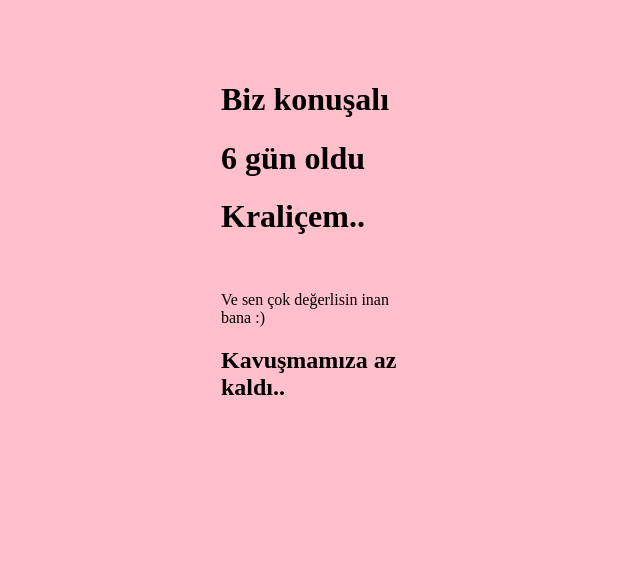
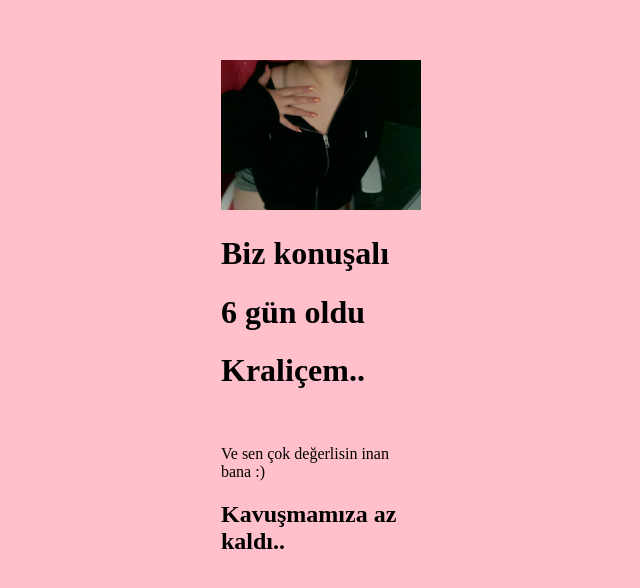
Before and after one commit to iamseven7/bgm, a plain HTML site: page index.html in a window 1280 px wide. Shown: the part 212-800 px from the top of the page, without its empty margins (319-959 px from the left). Drawn offline with Linux system fonts and the light colour scheme.

Commit message:
Update index.html

```diff
--- a/index.html
+++ b/index.html
@@ -12,6 +12,7 @@
 
 <body>
     <div id="result">
+        <img src="bebem.jfif" style="width:100%;height:auto;">
         <h1>Biz konuşalı</h1>
         <h1 id="h1">Pişt</h1>
         <h1>Kraliçem..</h1>
```
